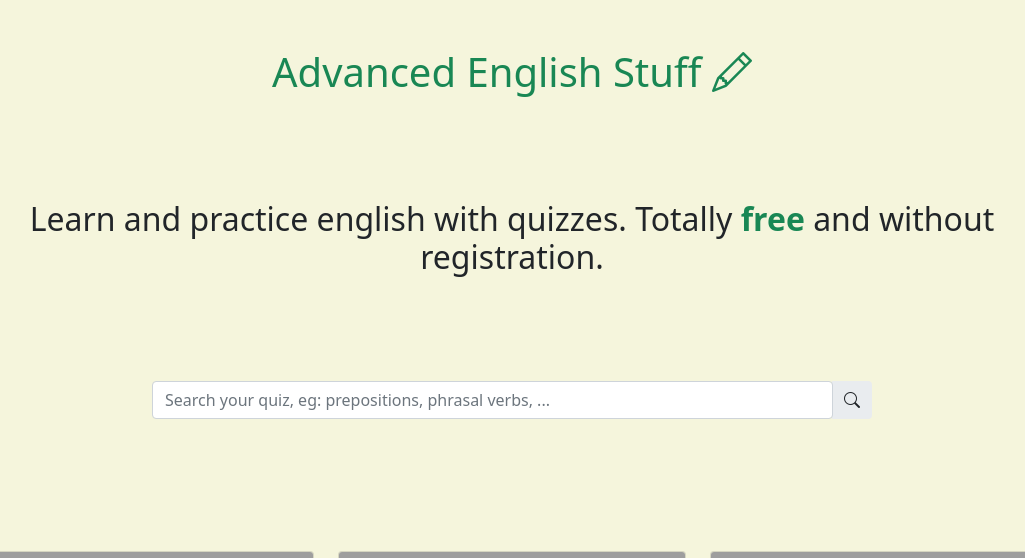
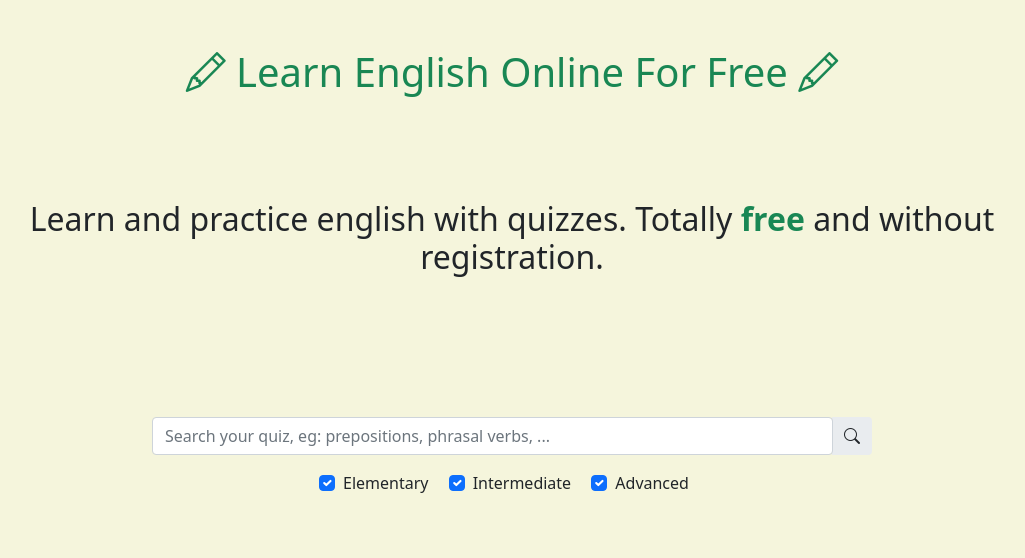
Before and after one commit to ramiboutas/englishquiz, a Django app: page / in a window 1280 px wide. Shown: the top 558 px of the page, without its empty margins (128-1153 px from the left). Run offline with Django 4.2, Linux system fonts and the light colour scheme; data comes from the database, SQL or seed files in the repository; both versions use the stored data as it was after the commit; some libraries are stand-ins or nearby versions; grey boxes are pictures that could not be loaded.

Commit message:
search improved

```diff
--- a/quiz/views.py
+++ b/quiz/views.py
@@ -19,7 +19,10 @@ def home(request):
 @cache_page(3600 * 6)
 def search_quizzes(request):
     search_term = request.GET.get('q')
-    quiz_list = Quiz.objects.filter(name__icontains=search_term)
+    level_one = request.GET.get('level_one')
+    level_two = request.GET.get('level_two')
+    level_three = request.GET.get('level_three')
+    quiz_list = Quiz.objects.filter(name__icontains=search_term, level__in=[level_one, level_two, level_three])
     context = {'quiz_list': quiz_list}
     return render(request, 'partials/quiz_list.html', context)
 
--- a/templates/home.html
+++ b/templates/home.html
@@ -6,55 +6,54 @@
 
 {% block content %}
 
-<h1 class="text-success text-center py-5">Advanced English Stuff <i class="bi bi-pencil"></i></h1>
+<h1 class="text-success text-center py-5"><i class="bi bi-pencil"></i> Learn English Online For Free <i class="bi bi-pencil"></i></h1>
 
 <h2 class="text-center py-5">Learn and practice english with quizzes. Totally <strong class="text-success">free</strong> and without registration. </h2>
 
 
-<div class="container py-5">
-  <div class="row justify-content-md-center">
-    <div class="col-sm-12 col-md-10 col-lg-8">
-      <div class="input-group rounded">
-        <input type="search" name="q" class="form-control boder-success rounded" placeholder="Search your quiz, eg: prepositions, phrasal verbs, ..."
-          hx-get="{% url 'search_quizzes' %}"
-          hx-trigger="keyup changed delay:500ms"
-          hx-indicator=".htmx-indicator"
-          hx-target="#quizzes"
-          hx-headers='{"X-CSRFToken": "{{ csrf_token }}"}'>
-        <span class="input-group-text border-0">
-          <i class="bi bi-search"></i>
-        </span>
-      </div>
-      <!--
-      <div class="row justify-content-md-center py-3 border">
-        <div class="col-sm-12">
-          <div class="form-check form-check-inline">
-            <input class="form-check-input" type="checkbox" id="inlineCheckbox1" value="option1">
-            <label class="form-check-label" for="inlineCheckbox1">Beginer</label>
-          </div>
-          <div class="form-check form-check-inline">
-            <input class="form-check-input" type="checkbox" id="inlineCheckbox2" value="option2">
-            <label class="form-check-label" for="inlineCheckbox2">Intermediate</label>
-          </div>
-          <div class="form-check form-check-inline">
-            <input class="form-check-input" type="checkbox" id="inlineCheckbox2" value="option2">
-            <label class="form-check-label" for="inlineCheckbox2">Advanced</label>
-          </div>
-        </div>
-      </div> -->
-
-    </div>
-  </div>
-</div>
-
-
-<div class="container py-5">
-  <div class="row justify-content-md-center" id="quizzes">
+<form class="" hx-get="{% url 'search_quizzes' %}" hx-trigger="change" hx-target="#quizzes" hx-indicator=".htmx-indicator">
+  <div class="container py-5">
+    <div class="row justify-content-md-center">
       <span class="htmx-indicator text-center text-success">
         <div class="spinner-border" role="status">
             <span class="visually-hidden">Searching...</span>
         </div>
       </span>
+      <div class="col-sm-12 col-md-10 col-lg-8">
+        <div class="input-group rounded">
+          <input type="search" name="q" class="form-control boder-success rounded" placeholder="Search your quiz, eg: prepositions, phrasal verbs, ..."
+            hx-get="{% url 'search_quizzes' %}"
+            hx-trigger="keyup changed delay:500ms">
+
+          <span class="input-group-text border-0">
+            <i class="bi bi-search"></i>
+          </span>
+        </div>
+      </div>
+    </div>
+
+    <div class="row justify-content-md-center py-3">
+      <div class="col-sm-12 col-md-10 col-lg-8 text-center">
+        <div class="form-check form-check-inline">
+          <input class="form-check-input" type="checkbox" id="inlineCheckbox1" name="level_one" value="3" checked>
+          <label class="form-check-label" for="inlineCheckbox1">Elementary</label>
+        </div>
+        <div class="form-check form-check-inline">
+          <input class="form-check-input" type="checkbox" id="inlineCheckbox2" name="level_two" value="4" checked>
+          <label class="form-check-label" for="inlineCheckbox2">Intermediate</label>
+        </div>
+        <div class="form-check form-check-inline">
+          <input class="form-check-input" type="checkbox" id="inlineCheckbox3" name="level_three" value="5" checked>
+          <label class="form-check-label" for="inlineCheckbox3">Advanced</label>
+        </div>
+      </div>
+    </div>
+  </div>
+</form>
+
+<div class="container py-5">
+  <div class="row justify-content-md-center" id="quizzes">
+
       {% include "partials/quiz_list.html" %}
   </div>
 </div>
```
Also changed, not shown: db.sqlite3.
